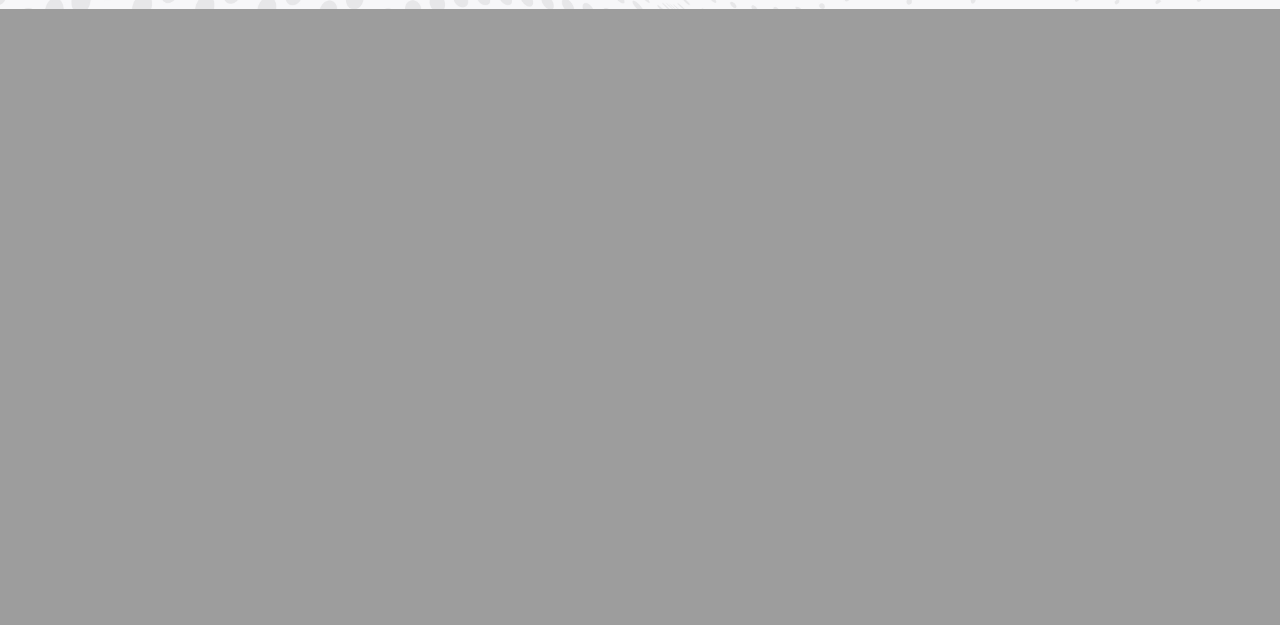
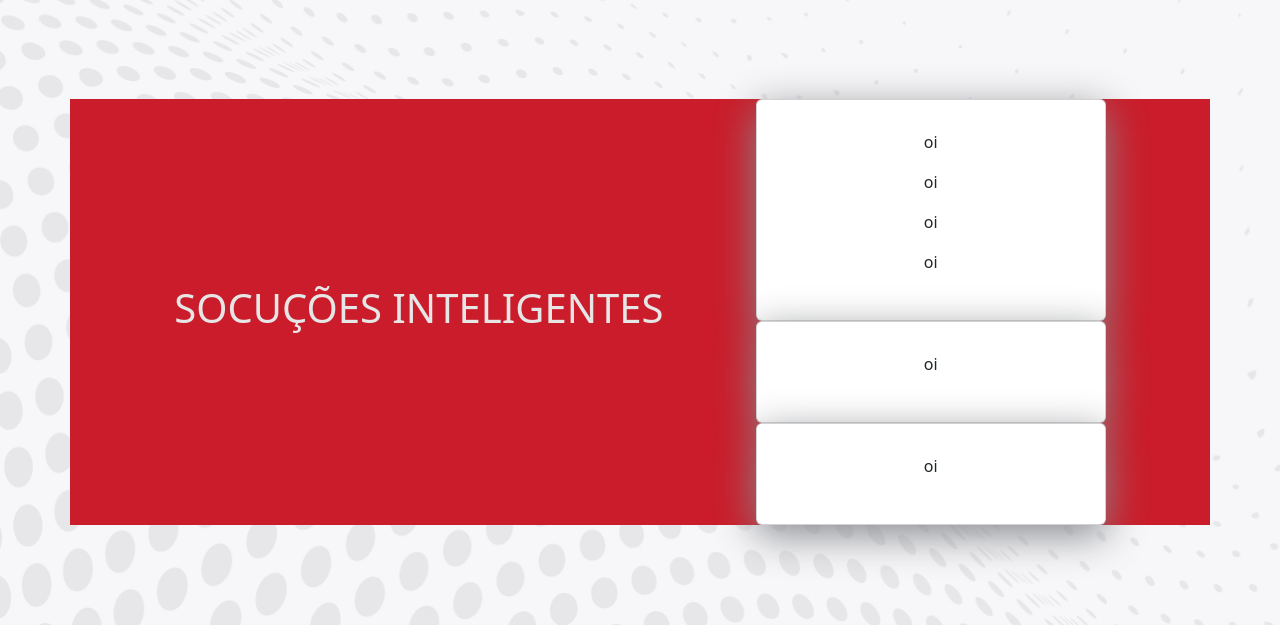
Before and after one commit to clebercmsf/Projeto-Telecall, a PHP site: template src/pages/home/home.html in a window 1280 px wide. Shown: the part 1036-1661 px from the top of the page. Before the commit the page ends 1045 px from the top, so only its background shows below. Run offline with PHP 8.4, Linux system fonts and the light colour scheme; the template is opened without the code that fills it, so the values that code supplies are empty; some libraries are stand-ins or nearby versions.

Commit message:
home-page fix

```diff
--- a/src/pages/home/home.css
+++ b/src/pages/home/home.css
@@ -71,14 +71,77 @@ header {
 
 .login-btn {
   display: flex;
-  justify-content: flex-end;
+  justify-content: center;
 }
 
-.login-btn a {
-  width: 60px;
-  height: 30px;
+.login-btn button {
+  width: 150px;
+  height: 40px;
+  background-color: #0E4E7C;
+  color: #ffffff;
+  border-radius: 30px;
+}
+.login-btn svg {
+  width: 20px;
+  height: 20px;
 }
 
 .carouselSection {
   margin: 10px 10px 10px 10px;
 }
+
+/* .container {
+  background-color: #CA1C2A;
+  width: 100%;
+  height: 500px;
+  display: flex;
+  justify-content: center;
+  align-items: center;
+  margin: 100px 5px 100px 5px;
+  padding: 10px;
+}
+
+.card {
+  width: 500px;
+  height: 300px;
+  padding: 10px;
+  display: flex;
+  justify-content: center;
+  align-items: center;
+  border-radius: 20px;
+  background-color: aquamarine;
+  box-shadow: 0 10px 40px #87898d;
+} */
+
+.container {
+  width: 100%;
+  display: flex;
+  justify-content: space-evenly;
+  align-items: center;
+  margin: 100px 5px 100px 5px;
+  color: #e6e6e6;
+  background: #ca1c2a;
+}
+
+.card h1 {
+  align-self: center;
+  color: #e6e6e6;
+  font-weight: 800;
+  font-size: 40px;
+  margin: 0;
+}
+
+.login a:hover {
+  text-decoration: underline #082f4a;
+}
+
+.card {
+  width: 350px;
+  display: flex;
+  flex-direction: column;
+  justify-content: center;
+  align-items: center;
+  padding: 30px 35px;
+  border-radius: 20px;
+  box-shadow: 0 10px 40px #87898d;
+}
--- a/src/pages/home/home.html
+++ b/src/pages/home/home.html
@@ -8,7 +8,8 @@
   <title>Home - Telecall</title>
   <link rel="stylesheet" href="./home.css">
   <link rel="icon" href="../../assets/img/telecall-logo4-light.png" />
-  <link href="https://cdn.jsdelivr.net/npm/bootstrap@5.3.0-alpha3/dist/css/bootstrap.min.css" rel="stylesheet" integrity="sha384-KK94CHFLLe+nY2dmCWGMq91rCGa5gtU4mk92HdvYe+M/SXH301p5ILy+dN9+nJOZ" crossorigin="anonymous">
+  <link href="https://cdn.jsdelivr.net/npm/bootstrap@5.3.0-alpha3/dist/css/bootstrap.min.css" rel="stylesheet"
+    integrity="sha384-KK94CHFLLe+nY2dmCWGMq91rCGa5gtU4mk92HdvYe+M/SXH301p5ILy+dN9+nJOZ" crossorigin="anonymous">
 </head>
 
 <body>
@@ -29,7 +30,12 @@
       </ul>
 
       <div class="login-btn">
-        <button onclick="window.location.href='../login/login.html'">Login</button>
+        <button onclick="window.location.href='../login/login.html'"><svg xmlns="http://www.w3.org/2000/svg"
+            viewBox="0 0 448 512"><!--! Font Awesome Pro 6.4.0 by @fontawesome - https://fontawesome.com License - https://fontawesome.com/license (Commercial License) Copyright 2023 Fonticons, Inc. -->
+            <path
+              d="M224 256A128 128 0 1 0 224 0a128 128 0 1 0 0 256zm-45.7 48C79.8 304 0 383.8 0 482.3C0 498.7 13.3 512 29.7 512H418.3c16.4 0 29.7-13.3 29.7-29.7C448 383.8 368.2 304 269.7 304H178.3z"
+              fill="#ffffff" />
+          </svg>Área do Cliente</button>
       </div>
     </nav>
   </header>
@@ -51,21 +57,42 @@
             <img src="../../assets/img/telecall-carrossel4.png" class="d-block w-100" alt="carrossel4">
           </div>
         </div>
-        <button class="carousel-control-prev" type="button" data-bs-target="#carouselExampleAutoplaying" data-bs-slide="prev">
+        <button class="carousel-control-prev" type="button" data-bs-target="#carouselExampleAutoplaying"
+          data-bs-slide="prev">
           <span class="carousel-control-prev-icon" aria-hidden="true"></span>
           <span class="visually-hidden">Previous</span>
         </button>
-        <button class="carousel-control-next" type="button" data-bs-target="#carouselExampleAutoplaying" data-bs-slide="next">
+        <button class="carousel-control-next" type="button" data-bs-target="#carouselExampleAutoplaying"
+          data-bs-slide="next">
           <span class="carousel-control-next-icon" aria-hidden="true"></span>
           <span class="visually-hidden">Next</span>
         </button>
       </div>
     </section>
 
+    <section class="container">
+      <h1>SOCUÇÕES INTELIGENTES</h1>
+      <div>
+      <div class="card">
+        <p>oi</p>
+        <p>oi</p>
+        <p>oi</p>
+        <p>oi</p>
+      </div>
+      <div class="card">
+        <p>oi</p>
+      </div>
+      <div class="card">
+        <p>oi</p>
+      </div>
+    </div>
+    </section>
+
   </section>
-
 </body>
 
-<script src="https://cdn.jsdelivr.net/npm/bootstrap@5.3.0-alpha3/dist/js/bootstrap.bundle.min.js" integrity="sha384-ENjdO4Dr2bkBIFxQpeoTz1HIcje39Wm4jDKdf19U8gI4ddQ3GYNS7NTKfAdVQSZe" crossorigin="anonymous"></script>
+<script src="https://kit.fontawesome.com/998c60ef77.js" crossorigin="anonymous"></script>
+<script src="https://cdn.jsdelivr.net/npm/bootstrap@5.3.0-alpha3/dist/js/bootstrap.bundle.min.js"
+  integrity="sha384-ENjdO4Dr2bkBIFxQpeoTz1HIcje39Wm4jDKdf19U8gI4ddQ3GYNS7NTKfAdVQSZe" crossorigin="anonymous"></script>
 
 </html>
--- a/src/pages/login/login.html
+++ b/src/pages/login/login.html
@@ -42,7 +42,6 @@
   </section>
 
   <div class="alert"></div>
-
   <footer>
     <div class="dark-mode-footer">
       <input type="checkbox" class="dark-mode-button" id="chk" />
```
Also changed, not shown: src/assets/colors.md (+1 -0 lines), src/assets/icons/user-solid.svg (added).
